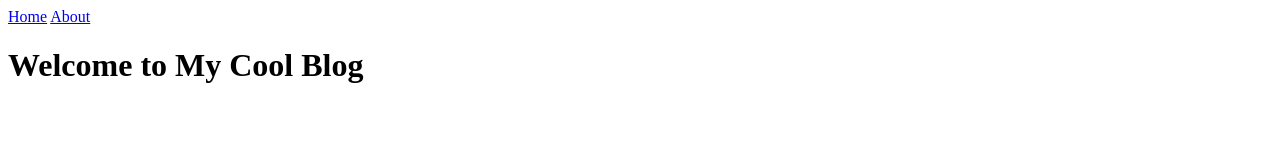
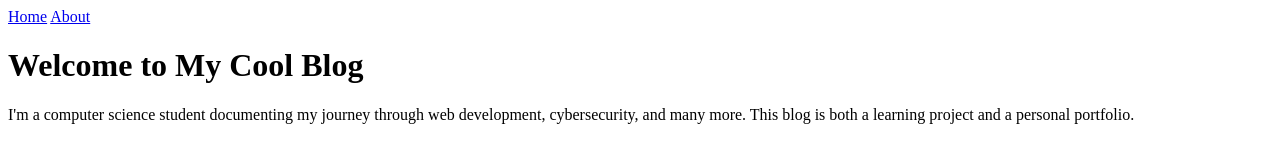
Before and after one commit to mukha-cmd/my_cool_blog, a plain HTML site: page index.html in a window 1280 px wide. Drawn offline with Linux system fonts and the light colour scheme.

Commit message:
Changes to Home page

```diff
--- a/index.html
+++ b/index.html
@@ -10,5 +10,7 @@
         <a href="about.html">About</a>
     </nav>
     <h1>Welcome to My Cool Blog</h1>
+    <p> I'm a computer science student documenting my journey through web development, cybersecurity, and many more.
+  This blog is both a learning project and a personal portfolio. </p>
 </body>
 </html>
```
Also changed, not shown: blog.html (+2 -0 lines).
